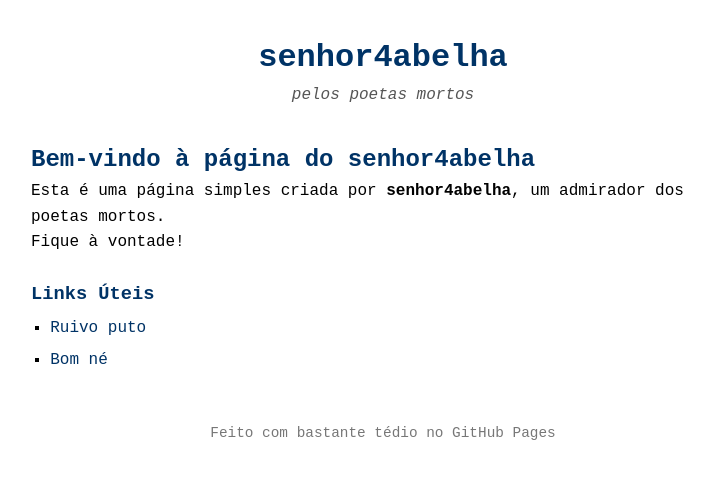
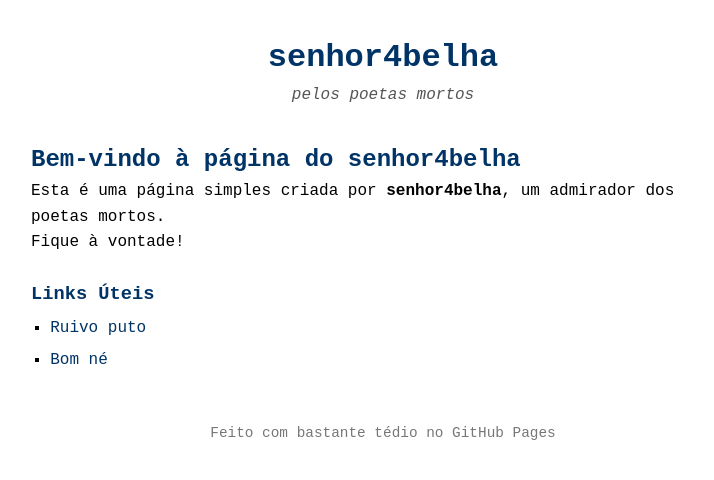
Before and after one commit to senhor4belha/.well-known, a plain HTML site: page index.html in a window 1280 px wide. Shown: the whole page, without its empty margins (257-971 px from the left). Drawn offline with Linux system fonts and the light colour scheme.

Commit message:
Atualizar o index.html

```diff
--- a/index.html
+++ b/index.html
@@ -3,19 +3,19 @@
 <head>
   <meta charset="UTF-8" />
   <meta name="viewport" content="width=device-width, initial-scale=1.0"/>
-  <title>senhor4abelha</title>
+  <title>senhor4belha</title>
   <link rel="stylesheet" href="style.css" />
 </head>
 <body>
   <div class="header">
-    <h1><a href="/">senhor4abelha</a></h1>
+    <h1><a href="/">senhor4belha</a></h1>
     <p>pelos poetas mortos</p>
   </div>
 
   <div class="main">
-    <h2>Bem-vindo à página do senhor4abelha</h2>
+    <h2>Bem-vindo à página do senhor4belha</h2>
     <p>
-      Esta é uma página simples criada por <strong>senhor4abelha</strong>, um admirador dos poetas mortos.
+      Esta é uma página simples criada por <strong>senhor4belha</strong>, um admirador dos poetas mortos.
     </p>
     <p>Fique à vontade!</p>
 
```
